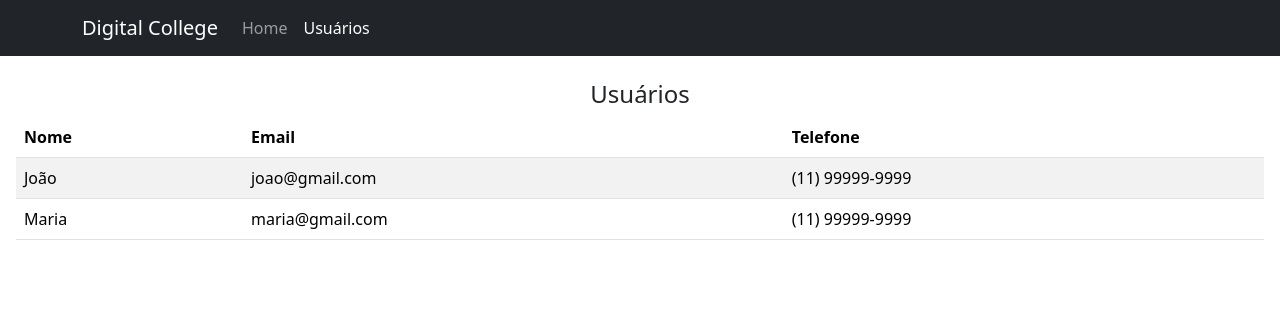
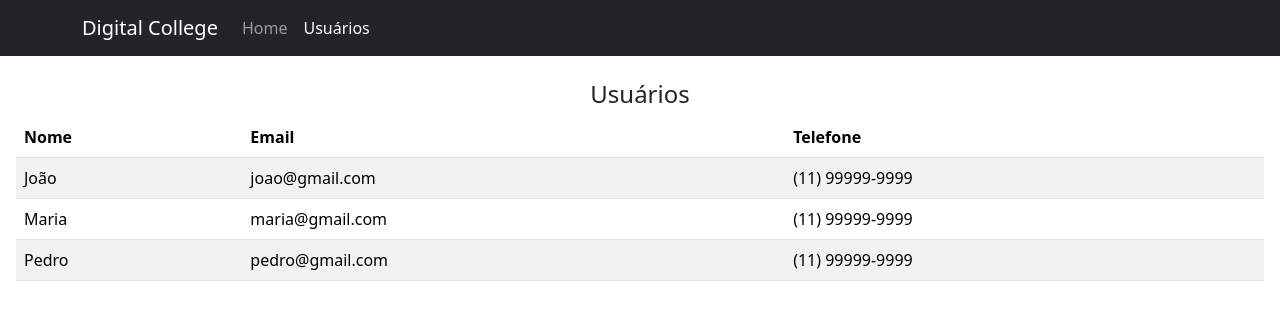
Before and after one commit to eduardoroseo/turma-fs-14, a React (Vite) app in the folder 7-react/aula-react/: page / in a window 1280 px wide. Shown: the top 320 px of the page. Built offline with nearby package versions, Linux system fonts and the light colour scheme.

Commit message:
{mensagem}

```diff
--- a/7-react/aula-react/src/pages/Users/index.tsx
+++ b/7-react/aula-react/src/pages/Users/index.tsx
@@ -24,6 +24,11 @@ const Users = () => {
             <td>maria@gmail.com</td>
             <td>(11) 99999-9999</td>
           </tr>
+          <tr>
+            <td>Pedro</td>
+            <td>pedro@gmail.com</td>
+            <td>(11) 99999-9999</td>
+          </tr>
         </tbody>
       </Table>
     </div>
```
